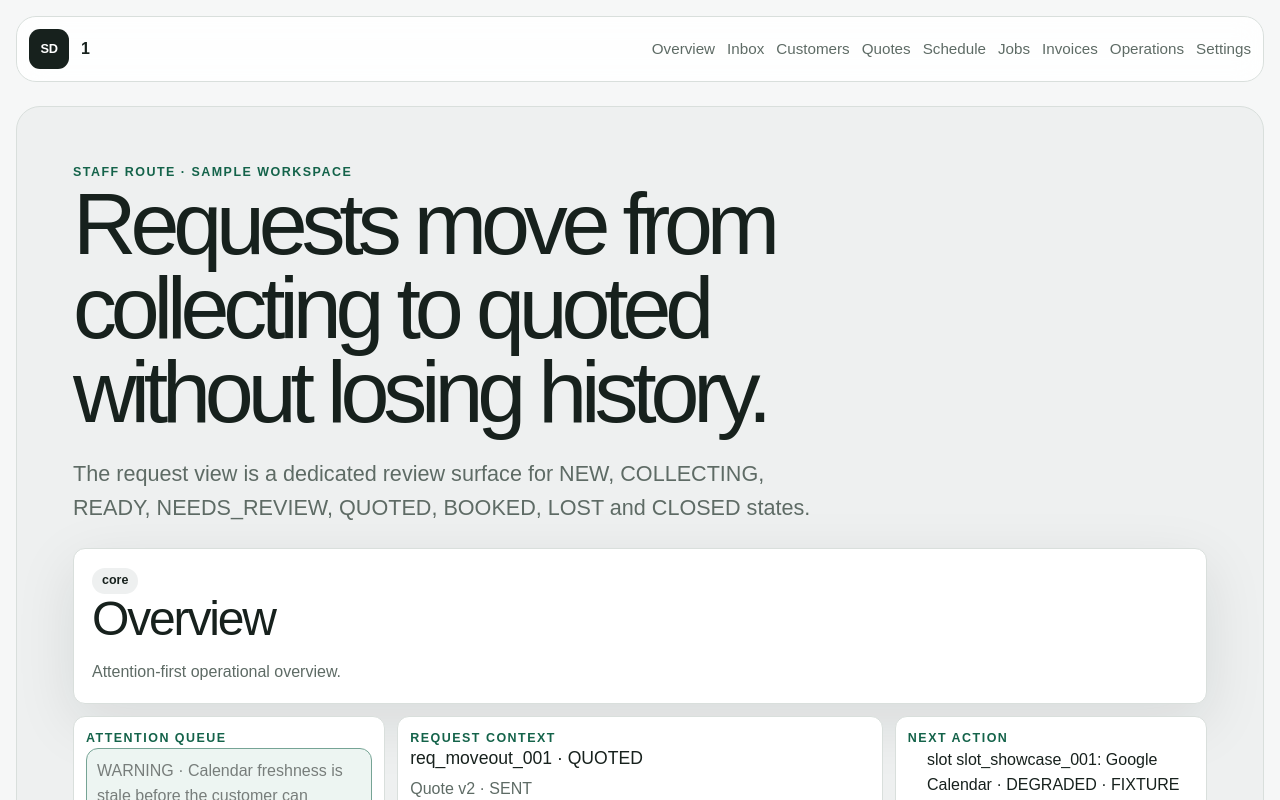
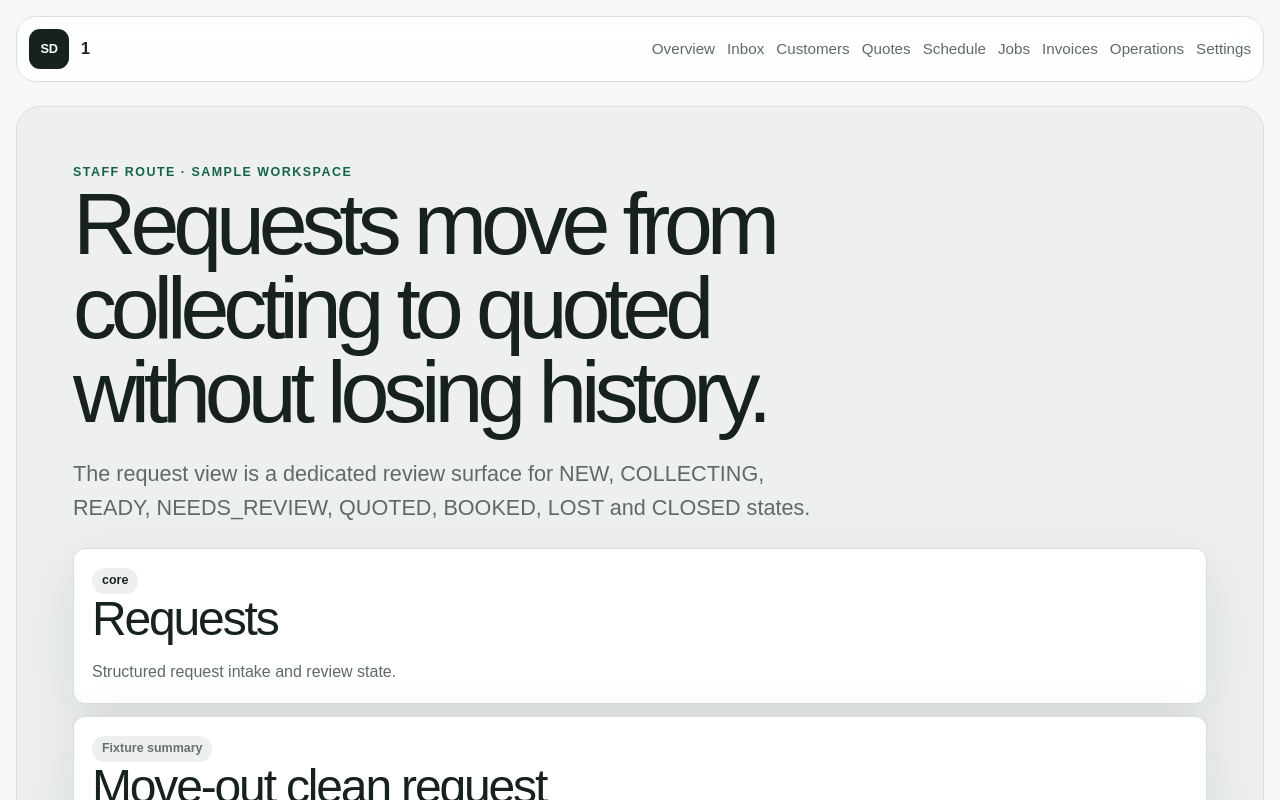
Before and after one commit to SaamVR/ServiceDesk, a Next.js app: page /app/1/requests in a window 1280 px wide. Shown: the top 800 px of the page. Built offline with nearby package versions, Linux system fonts and the light colour scheme.

Commit message:
feat(staff): map requests route to module

```diff
--- a/src/app/app/[workspace]/requests/page.tsx
+++ b/src/app/app/[workspace]/requests/page.tsx
@@ -6,6 +6,7 @@ export default async function StaffRequestsPage({ params }: { params: Promise<{
   return (
     <OperationalRoute
       surface="staff"
+        staffModule="requests"
       workspaceLabel={workspace}
       title="Requests move from collecting to quoted without losing history."
       description="The request view is a dedicated review surface for NEW, COLLECTING, READY, NEEDS_REVIEW, QUOTED, BOOKED, LOST and CLOSED states."
```
